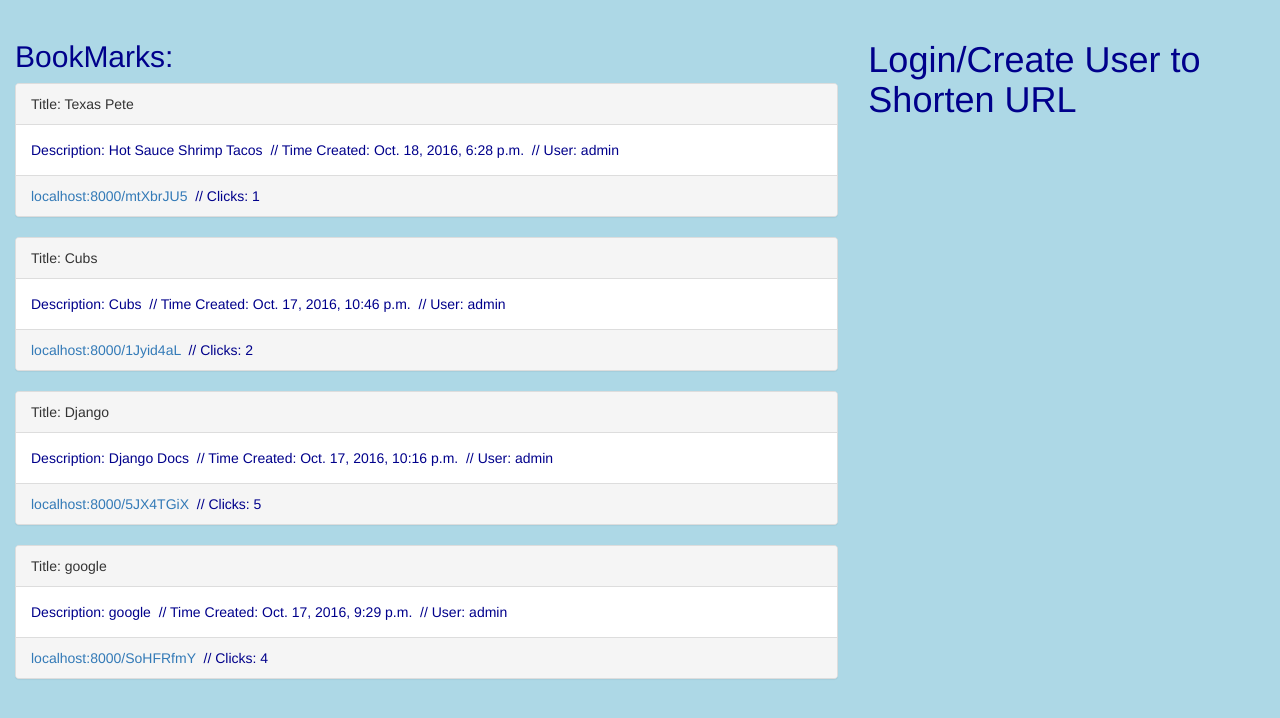
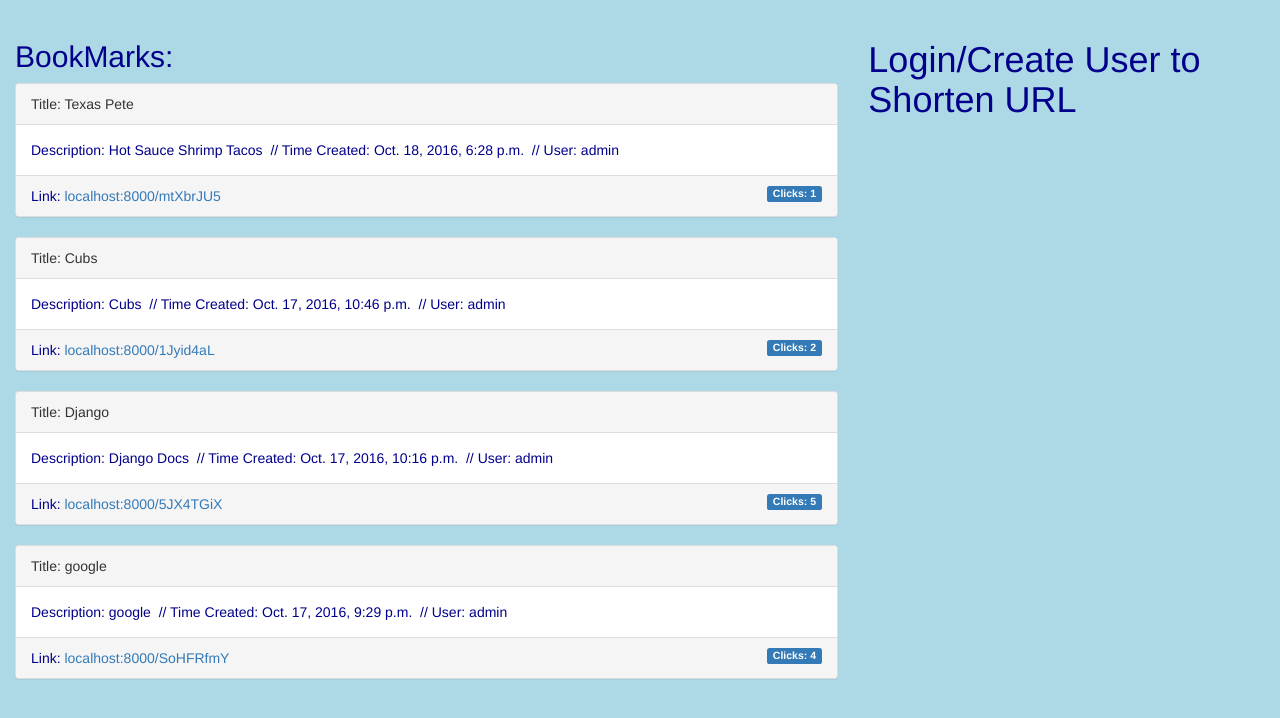
Before and after one commit to destanton/url_shortener, a Django app: page / in a window 1280 px wide. Shown: the part 52-770 px from the top of the page. Run offline with Django 3.2, Linux system fonts and the light colour scheme; data comes from the database, SQL or seed files in the repository; some libraries are stand-ins or nearby versions.

Commit message:
editing click and update button

```diff
--- a/url_shortener/templates/app/bookmark_form.html
+++ b/url_shortener/templates/app/bookmark_form.html
@@ -27,7 +27,7 @@
         {% if title.private == False or title.user == user %}
         <div class="panel panel-default">
           <div class="panel-heading">Title: {{ title }}
-            <span class="btn-group" role="group">
+            <span class="btn-group"  role="group">
               {% if title.user.id == user.id %}
               <a href="{% url 'bookmark_update_view' title.id %}">Update</a>
               {% endif %}
@@ -36,7 +36,9 @@
            Description: {{ title.description }} &nbsp;// Time Created: {{ title.created }} &nbsp;// User: {{ title.user }}
          </div>
            <div class="panel-footer">
-             <a href="{% url 'short_view' title.new_url %}">localhost:8000/{{ title.new_url }}</a> &nbsp;// Clicks: {{ title.click_count }}
+             Link:
+             <a href="{% url 'short_view' title.new_url %}">localhost:8000/{{ title.new_url }}</a>
+              <span class="label label-primary" role="group" >Clicks: {{ title.click_count }}</span>
            </div>
         </div>
         {% endif %}
--- a/url_shortener/templates/base.html
+++ b/url_shortener/templates/base.html
@@ -15,6 +15,9 @@
         float: right;
       }
       .btn-group{
+        float: right;
+      }
+      .label{
         float: right;
       }
     </style>
```
